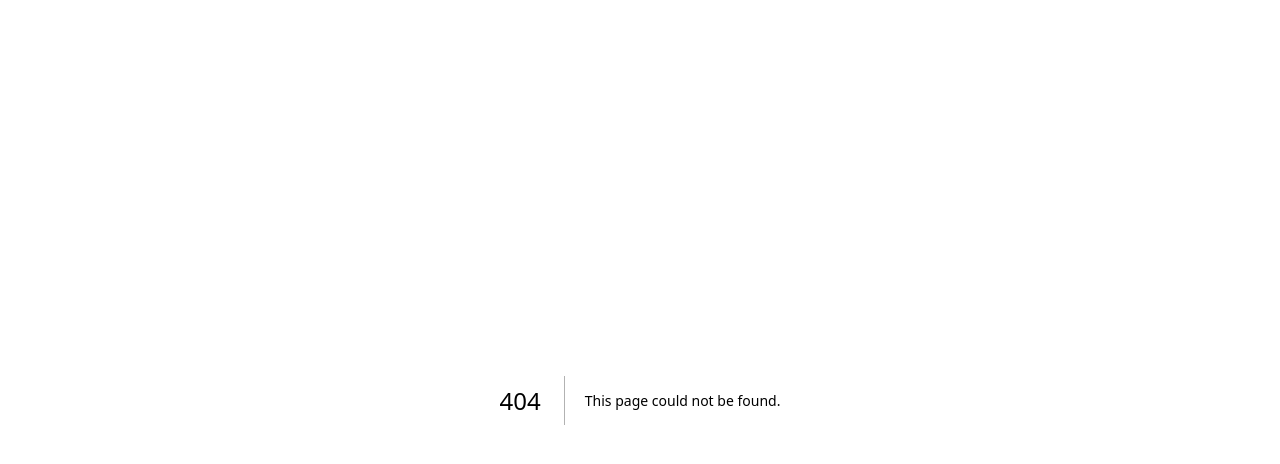
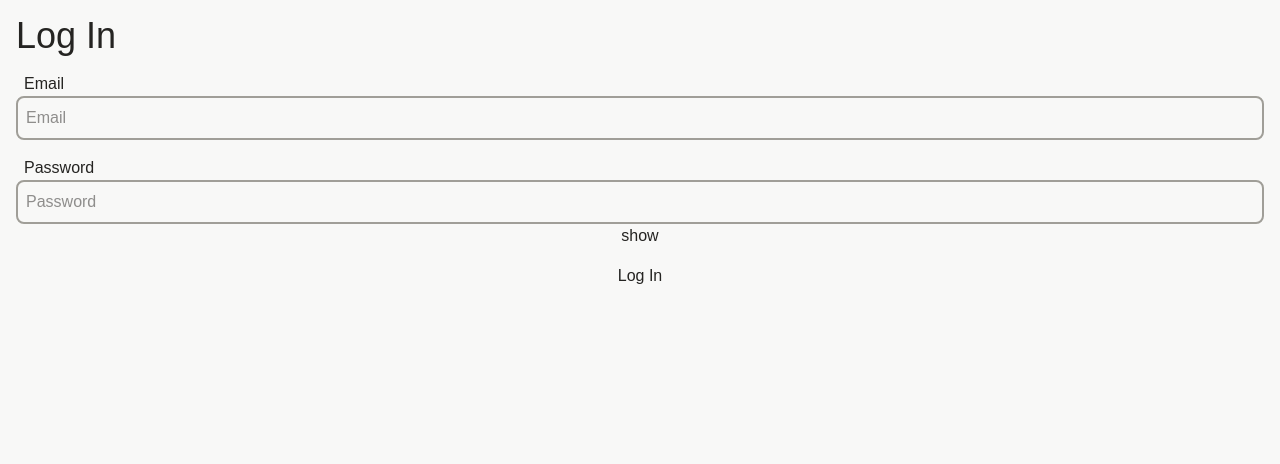
Before and after one commit to hmphry/dignify, a Next.js app: page /login in a window 1280 px wide. Before the commit this address had no page. Shown: the top 464 px of the page. Built offline with nearby package versions, Linux system fonts and the light colour scheme; a web font is replaced by a local one.

Commit message:
feat: add login form

```diff
--- /dev/null
+++ b/src/app/login/page.tsx
@@ -0,0 +1,9 @@
+import LoginForm from "@/components/forms/login";
+
+export default function Home() {
+    return (
+        <div>
+            <LoginForm />
+        </div>
+    );
+}
--- /dev/null
+++ b/src/components/forms/login.tsx
@@ -0,0 +1,81 @@
+'use client';
+
+// packages
+import { useEffect, useState } from 'react';
+
+// components
+import Input, {PasswordInput} from '@/components/ui/input';
+
+// hooks
+import {useFetch} from '@/hooks/fetch';
+
+interface LoginCredentials {
+    email?: string;
+    password?: string;
+}
+
+export default function Home() {
+    const { handleLogin, updateCredentials } = useLogin();
+
+    return (
+        <div>
+            <form className='grid grid-cols-1 gap-4 p-4' onSubmit={handleLogin}>
+                <h2 className='font-display text-4xl text-foreground'>Log In</h2>
+                <Input
+                    type="email"
+                    placeholder="Email"
+                    label="Email"
+                    onChange={(event) => updateCredentials({ email: event.target.value })}
+                />
+                <PasswordInput
+                    type="password"
+                    placeholder="Password"
+                    label="Password"
+                    onChange={(event) => updateCredentials({ password: event.target.value })}
+                />
+                <button>Log In</button>
+            </form>
+        </div>
+    );
+}
+
+
+// login hook
+function useLogin() {
+    const [credentials, setCredentials] = useState({
+        email: '',
+        password: '',
+    });
+    const { fetchData, data, loading, error } = useFetch(["login"], {
+        method: 'POST',
+        body: credentials,
+    });
+
+    const handleLogin = async (event: Event) => {
+        event.preventDefault();
+        const response = await fetchData();
+        console.log(response);
+    }
+
+    const updateCredentials = (data: LoginCredentials) => {
+        setCredentials((previous) => ({
+            ...previous,
+            ...data,
+        }));
+    }
+
+    useEffect(() => {
+        console.log(credentials)
+    }, [credentials]);
+
+    useEffect(() => {
+        console.log("loading:",loading)
+        console.log("data:",data)
+        console.log("error:",error)
+    }, [data, loading, error]);
+
+    return {
+        handleLogin,
+        updateCredentials
+    }
+}
--- /dev/null
+++ b/src/components/ui/input.tsx
@@ -0,0 +1,51 @@
+import { useId, useState } from 'react'
+
+export interface Input {
+    type: string,
+    placeholder: string,
+    label: string,
+    children?: React.ReactNode,
+    value?: string,
+    className?: string,
+    required?: boolean,
+    disabled?: boolean,
+    autoComplete?: string,
+    autoFocus?: boolean,
+    maxLength?: number,
+    minLength?: number,
+    pattern?: string,
+    readOnly?: boolean,
+    name?: string,
+    onChange: (event: React.ChangeEvent<HTMLInputElement>) => void,
+    onBlur?: (event: React.FocusEvent<HTMLInputElement>) => void,
+    onFocus?: (event: React.FocusEvent<HTMLInputElement>) => void,
+}
+
+export default function Input({label, children, ...properties}: Input) {
+    const id = useId();
+    return (
+        <div className='relative z-0 grid grid-col-1'>
+            <label htmlFor={id} className='pl-2'>{label}</label>
+            <input
+                id={id}
+                className='p-2 rounded-lg border-2 border-background-600 focus-within:border-foreground-900 outline-none'
+                {...properties}
+            />
+            {children}
+        </div>
+    );
+}
+
+
+
+export function PasswordInput(properties: Input) {
+    const [inputHidden, setInputHidden] = useState(true);
+    const toggleInputHidden = () => {
+        setInputHidden((previousState: boolean) => !previousState);
+    };
+    return (
+        <Input {...properties}  type={inputHidden ? "password" : "text"}>
+            <button type="button" onClick={toggleInputHidden}>{inputHidden ? "show" : "hide"}</button>
+        </Input>
+    );
+}
```
